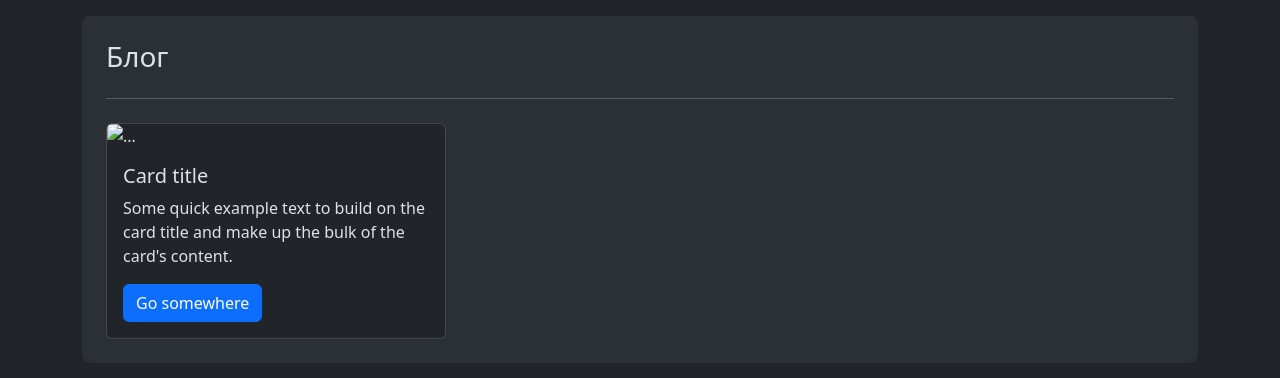
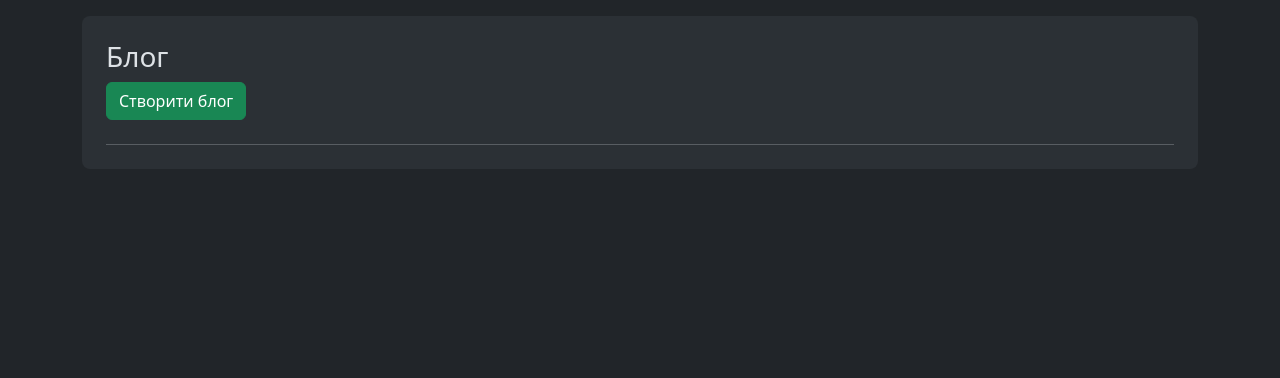
Before and after one commit to Pront07/SigmaPythonHub-lesson2_test, a Django app: page /article/ in a window 1280 px wide. Shown: the part 87-465 px from the top of the page. Run offline with Django 5.2, Linux system fonts and the light colour scheme; some libraries are stand-ins or nearby versions.

Commit message:
changed button color to green

```diff
--- a/apps/blog/templates/blog/index.html
+++ b/apps/blog/templates/blog/index.html
@@ -1,30 +1,72 @@
 {% extends 'base.html' %}
-
 {% block title %}Blog{% endblock %}
+{% block content %}
 
 
+<div class="mt-3 rounded-3 bg-body-tertiary p-4">
+    <h3>Блог</h3>
+    <!-- Button trigger modal -->
+    <button type="button" class="btn btn-success" data-bs-toggle="modal" data-bs-target="#exampleModal">
+        Створити блог
+    </button>
+    <hr class="my-4">
+    <div class="row g-4">
+        {% for post in posts %}
+        <div class="col-4">
+            <a href="{% url 'blog:post' post.id %}" class="text-decoration-none text-white">
 
-{% block content %}
-
-        <div class="mt-3 rounded-3 bg-body-tertiary p-4">
-            <h3>Блог</h3>
-            <hr class="my-4">
-            <div class="row g-4">
-
-                <div class="col-4">
-                    <div class="card">
-                        <img src="https://via.placeholder.com/300x200" class="card-img-top" alt="...">
-                        <div class="card-body">
-                            <h5 class="card-title">Card title</h5>
-                            <p class="card-text">Some quick example text to build on the card title and make up the bulk of the card's content.</p>
-                            <a href="#" class="btn btn-primary">Go somewhere</a>
+                <div class="card">
+                    <img src="{{post.image.url}}" class="card-img-top" alt="...">
+                    <div class="card-body">
+                        <h5 class="card-title">{{post.title}}</h5>
+                        <small class="text-muted">{{post.created_at}}</small>
+                        <!-- <div class="d-flex justify-content-between">
+                            <div class="d-flex align-items-center">
+                                <img src="https://via.placeholder.com/30" class="rounded-circle me-2" alt="...">
+                                <span>{{post.author}}</span>
+                            </div>
+                            <div>
+                                <span class="badge bg-secondary">{{post.category}}</span>
+                            </div>
+                        </div> -->
+                    </div>
+                    <div class="card-footer">
+                        <div class="d-flex justify-content-between text-center">
+                            <h5><span class="badge ">👁️ {{post.views}}</span></h5>
+                            <h5><span class="badge ">🗨️ {{post.comments}}</span></h5>
+                            <h5><span class="badge ">👍 {{post.likes}}</span></h5>
                         </div>
                     </div>
                 </div>
+            </a>
+        </div>
+        {% endfor %}
+
+    </div>
+</div>
 
 
+<!-- Modal -->
+<div class="modal fade" id="exampleModal" tabindex="-1" aria-labelledby="exampleModalLabel" aria-hidden="true">
+    <div class="modal-dialog">
+        <div class="modal-content">
+            <div class="modal-header">
+                <h1 class="modal-title fs-5" id="exampleModalLabel">Створити пост</h1>
+                <button type="button" class="btn-close" data-bs-dismiss="modal" aria-label="Close"></button>
+            </div>
+            <form action="{% url 'blog:create' %}" method="post" enctype="multipart/form-data">
 
-            </div>
+                <div class="modal-body">
+                    {% csrf_token %}
+                    {{ form }}
+                </div>
+                <div class="modal-footer">
+                    <button type="submit" class="btn btn-primary">Створити</button>
+
+                </div>
+            </form>
         </div>
+    </div>
+</div>
 
 {% endblock %}
```
